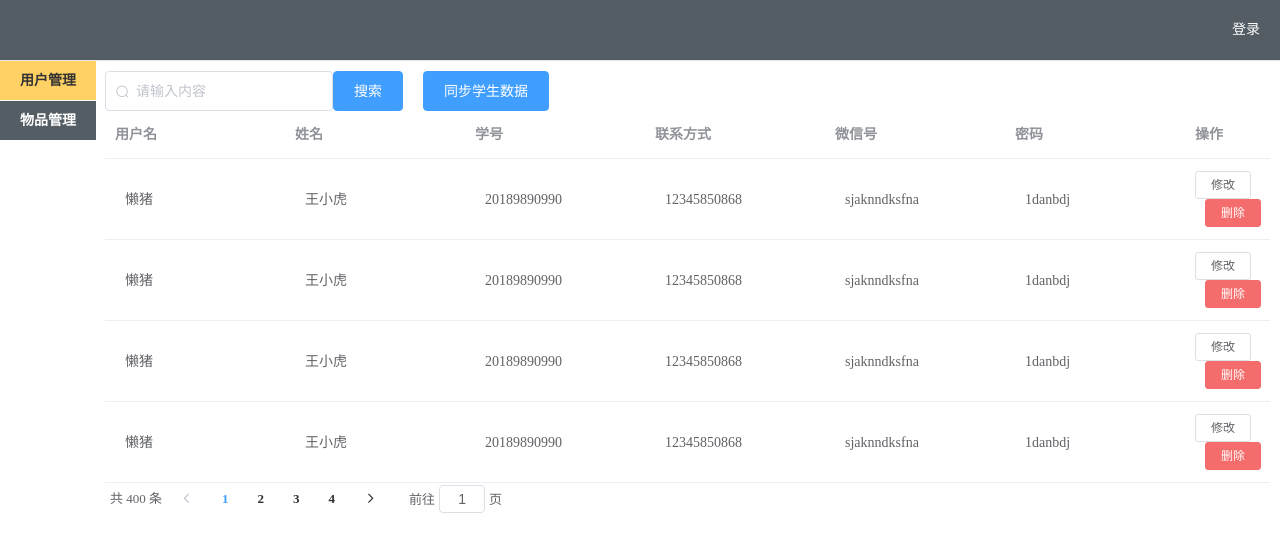
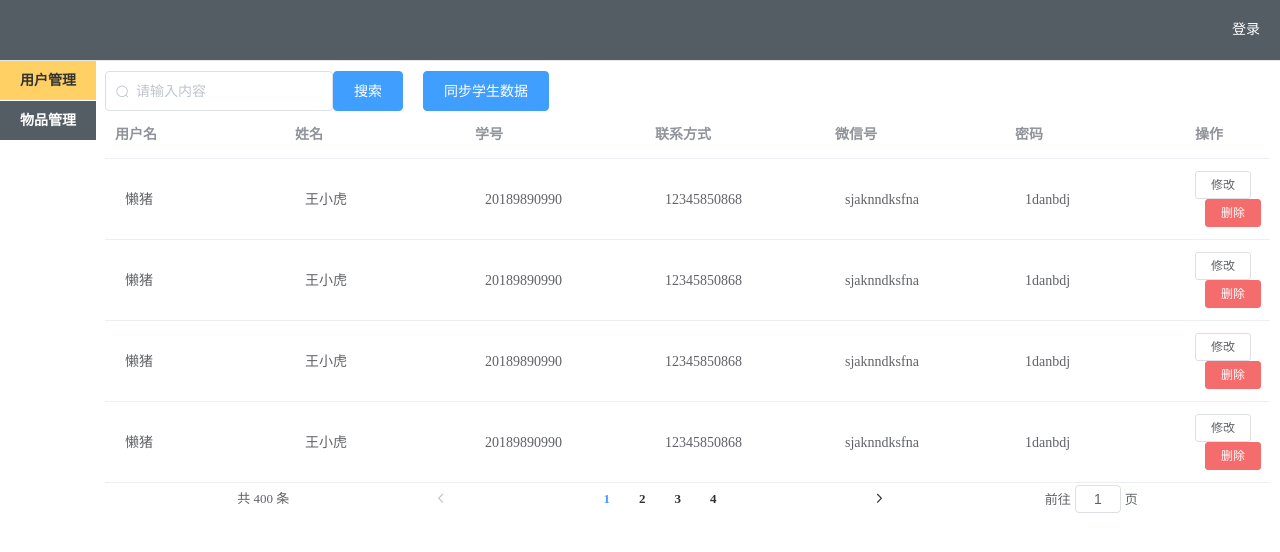
Before and after one commit to undercurre/Lost-Manager, a Vue app: page /personal in a window 1280 px wide. Shown: the top 552 px of the page. Built offline with nearby package versions, Linux system fonts and the light colour scheme.

Commit message:
merge test

```diff
--- a/src/components/UserManager.vue
+++ b/src/components/UserManager.vue
@@ -143,4 +143,8 @@ export default {
 .getDataBtn{
   margin-left: 20px;
 }
+.el-pagination{
+  display: flex;
+  justify-content: space-between;
+}
 </style>
```
